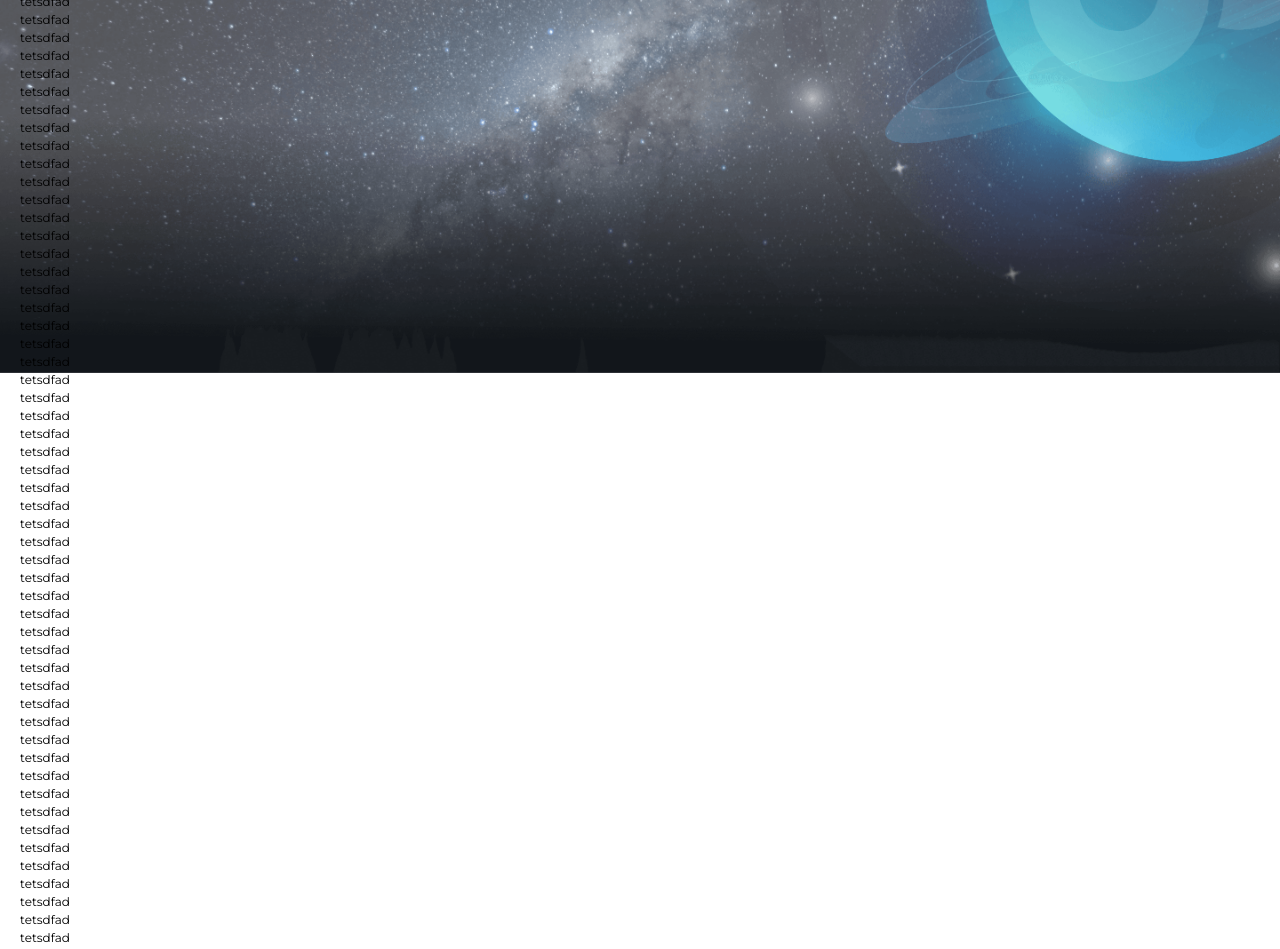
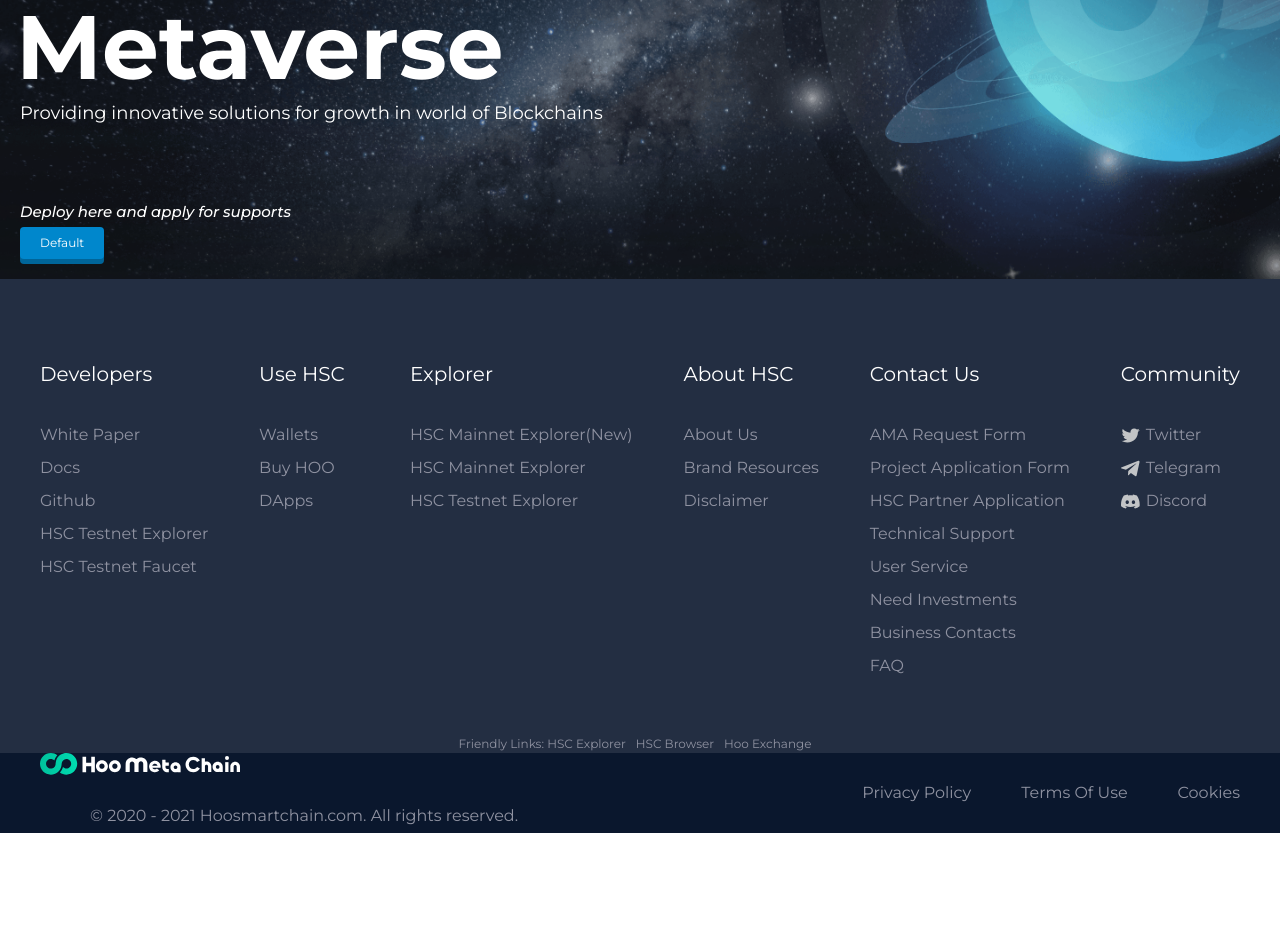
Before and after one commit to rizwanzaheer/hsc-revamp, a Vue app: page / in a window 1280 px wide. Shown: the part 160-1109 px from the top of the page. After the commit the page ends 1016 px from the top, so only its background shows below. Built offline with nearby package versions, Linux system fonts and the light colour scheme.

Commit message:
fix the banner background color add the button etc

```diff
--- a/src/layouts/main.vue
+++ b/src/layouts/main.vue
@@ -45,6 +45,7 @@
 .main-con {
     background: url('../images/banner/main-banner.png') no-repeat; //left center;
     background-size: contain;
+    background-color: #12171b;
     // &:hover {
     //     background: url('../images/icon/join/twitter.svg') no-repeat left center;
     //     background-size: 25px 28px;
--- a/src/pages/home/index.vue
+++ b/src/pages/home/index.vue
@@ -8,286 +8,31 @@
                     class="uppercase text-[#E2459A] text-[15px] hover:text-[#02ead0] text-lg new-journey"
                 >
                     New Journey
-                    <span class="border-b-2 border-[#E2459A] w-[25px] ml-3"></span>
+                    <span class="border-b-2 border-[#E2459A] w-[25px] ml-2"></span>
                 </el-button>
-                <h1 class="text-[34px] font-[600] leading-[41.45px]">Building an Ecological</h1>
+                <h3
+                    class="text-[34px] font-[600] leading-[41.45px] text-white"
+                >Building an Ecological</h3>
+                <h1 class="text-[90px] font-[700] leading-[109.71px] text-white ml-[-4px]">Metaverse</h1>
+                <p
+                    class="text-[18px] leading-[21.94px] text-white"
+                >Providing innovative solutions for growth in world of Blockchains</p>
+
+                <br />
+                <br />
+                <br />
+                <br />
+                <p
+                    class="text-[15px] leading-[30px] font-[500] italic text-white"
+                >Deploy here and apply for supports</p>
+                <el-button class="el-primary-button">Default</el-button>
             </div>
 
-            <el-row>
+            <!-- <el-row>
                 <el-col :span="24" :gutter="20">
                     <div class="grid-content bg-purple-dark">tetsdfad</div>
                 </el-col>
-            </el-row>
-            <el-row>
-                <el-col :span="24" :gutter="20">
-                    <div class="grid-content bg-purple-dark">tetsdfad</div>
-                </el-col>
-            </el-row>
-            <el-row>
-                <el-col :span="24" :gutter="20">
-                    <div class="grid-content bg-purple-dark">tetsdfad</div>
-                </el-col>
-            </el-row>
-            <el-row>
-                <el-col :span="24" :gutter="20">
-                    <div class="grid-content bg-purple-dark">tetsdfad</div>
-                </el-col>
-            </el-row>
-            <el-row>
-                <el-col :span="24" :gutter="20">
-                    <div class="grid-content bg-purple-dark">tetsdfad</div>
-                </el-col>
-            </el-row>
-            <el-row>
-                <el-col :span="24" :gutter="20">
-                    <div class="grid-content bg-purple-dark">tetsdfad</div>
-                </el-col>
-            </el-row>
-            <el-row>
-                <el-col :span="24" :gutter="20">
-                    <div class="grid-content bg-purple-dark">tetsdfad</div>
-                </el-col>
-            </el-row>
-            <el-row>
-                <el-col :span="24" :gutter="20">
-                    <div class="grid-content bg-purple-dark">tetsdfad</div>
-                </el-col>
-            </el-row>
-            <el-row>
-                <el-col :span="24" :gutter="20">
-                    <div class="grid-content bg-purple-dark">tetsdfad</div>
-                </el-col>
-            </el-row>
-            <el-row>
-                <el-col :span="24" :gutter="20">
-                    <div class="grid-content bg-purple-dark">tetsdfad</div>
-                </el-col>
-            </el-row>
-            <el-row>
-                <el-col :span="24" :gutter="20">
-                    <div class="grid-content bg-purple-dark">tetsdfad</div>
-                </el-col>
-            </el-row>
-            <el-row>
-                <el-col :span="24" :gutter="20">
-                    <div class="grid-content bg-purple-dark">tetsdfad</div>
-                </el-col>
-            </el-row>
-            <el-row>
-                <el-col :span="24" :gutter="20">
-                    <div class="grid-content bg-purple-dark">tetsdfad</div>
-                </el-col>
-            </el-row>
-            <el-row>
-                <el-col :span="24" :gutter="20">
-                    <div class="grid-content bg-purple-dark">tetsdfad</div>
-                </el-col>
-            </el-row>
-            <el-row>
-                <el-col :span="24" :gutter="20">
-                    <div class="grid-content bg-purple-dark">tetsdfad</div>
-                </el-col>
-            </el-row>
-            <el-row>
-                <el-col :span="24" :gutter="20">
-                    <div class="grid-content bg-purple-dark">tetsdfad</div>
-                </el-col>
-            </el-row>
-            <el-row>
-                <el-col :span="24" :gutter="20">
-                    <div class="grid-content bg-purple-dark">tetsdfad</div>
-                </el-col>
-            </el-row>
-            <el-row>
-                <el-col :span="24" :gutter="20">
-                    <div class="grid-content bg-purple-dark">tetsdfad</div>
-                </el-col>
-            </el-row>
-            <el-row>
-                <el-col :span="24" :gutter="20">
-                    <div class="grid-content bg-purple-dark">tetsdfad</div>
-                </el-col>
-            </el-row>
-            <el-row>
-                <el-col :span="24" :gutter="20">
-                    <div class="grid-content bg-purple-dark">tetsdfad</div>
-                </el-col>
-            </el-row>
-            <el-row>
-                <el-col :span="24" :gutter="20">
-                    <div class="grid-content bg-purple-dark">tetsdfad</div>
-                </el-col>
-            </el-row>
-            <el-row>
-                <el-col :span="24" :gutter="20">
-                    <div class="grid-content bg-purple-dark">tetsdfad</div>
-                </el-col>
-            </el-row>
-            <el-row>
-                <el-col :span="24" :gutter="20">
-                    <div class="grid-content bg-purple-dark">tetsdfad</div>
-                </el-col>
-            </el-row>
-            <el-row>
-                <el-col :span="24" :gutter="20">
-                    <div class="grid-content bg-purple-dark">tetsdfad</div>
-                </el-col>
-            </el-row>
-            <el-row>
-                <el-col :span="24" :gutter="20">
-                    <div class="grid-content bg-purple-dark">tetsdfad</div>
-                </el-col>
-            </el-row>
-            <el-row>
-                <el-col :span="24" :gutter="20">
-                    <div class="grid-content bg-purple-dark">tetsdfad</div>
-                </el-col>
-            </el-row>
-            <el-row>
-                <el-col :span="24" :gutter="20">
-                    <div class="grid-content bg-purple-dark">tetsdfad</div>
-                </el-col>
-            </el-row>
-            <el-row>
-                <el-col :span="24" :gutter="20">
-                    <div class="grid-content bg-purple-dark">tetsdfad</div>
-                </el-col>
-            </el-row>
-            <el-row>
-                <el-col :span="24" :gutter="20">
-                    <div class="grid-content bg-purple-dark">tetsdfad</div>
-                </el-col>
-            </el-row>
-            <el-row>
-                <el-col :span="24" :gutter="20">
-                    <div class="grid-content bg-purple-dark">tetsdfad</div>
-                </el-col>
-            </el-row>
-            <el-row>
-                <el-col :span="24" :gutter="20">
-                    <div class="grid-content bg-purple-dark">tetsdfad</div>
-                </el-col>
-            </el-row>
-            <el-row>
-                <el-col :span="24" :gutter="20">
-                    <div class="grid-content bg-purple-dark">tetsdfad</div>
-                </el-col>
-            </el-row>
-            <el-row>
-                <el-col :span="24" :gutter="20">
-                    <div class="grid-content bg-purple-dark">tetsdfad</div>
-                </el-col>
-            </el-row>
-            <el-row>
-                <el-col :span="24" :gutter="20">
-                    <div class="grid-content bg-purple-dark">tetsdfad</div>
-                </el-col>
-            </el-row>
-            <el-row>
-                <el-col :span="24" :gutter="20">
-                    <div class="grid-content bg-purple-dark">tetsdfad</div>
-                </el-col>
-            </el-row>
-            <el-row>
-                <el-col :span="24" :gutter="20">
-                    <div class="grid-content bg-purple-dark">tetsdfad</div>
-                </el-col>
-            </el-row>
-            <el-row>
-                <el-col :span="24" :gutter="20">
-                    <div class="grid-content bg-purple-dark">tetsdfad</div>
-                </el-col>
-            </el-row>
-            <el-row>
-                <el-col :span="24" :gutter="20">
-                    <div class="grid-content bg-purple-dark">tetsdfad</div>
-                </el-col>
-            </el-row>
-            <el-row>
-                <el-col :span="24" :gutter="20">
-                    <div class="grid-content bg-purple-dark">tetsdfad</div>
-                </el-col>
-            </el-row>
-            <el-row>
-                <el-col :span="24" :gutter="20">
-                    <div class="grid-content bg-purple-dark">tetsdfad</div>
-                </el-col>
-            </el-row>
-            <el-row>
-                <el-col :span="24" :gutter="20">
-                    <div class="grid-content bg-purple-dark">tetsdfad</div>
-                </el-col>
-            </el-row>
-            <el-row>
-                <el-col :span="24" :gutter="20">
-                    <div class="grid-content bg-purple-dark">tetsdfad</div>
-                </el-col>
-            </el-row>
-            <el-row>
-                <el-col :span="24" :gutter="20">
-                    <div class="grid-content bg-purple-dark">tetsdfad</div>
-                </el-col>
-            </el-row>
-            <el-row>
-                <el-col :span="24" :gutter="20">
-                    <div class="grid-content bg-purple-dark">tetsdfad</div>
-                </el-col>
-            </el-row>
-            <el-row>
-                <el-col :span="24" :gutter="20">
-                    <div class="grid-content bg-purple-dark">tetsdfad</div>
-                </el-col>
-            </el-row>
-            <el-row>
-                <el-col :span="24" :gutter="20">
-                    <div class="grid-content bg-purple-dark">tetsdfad</div>
-                </el-col>
-            </el-row>
-            <el-row>
-                <el-col :span="24" :gutter="20">
-                    <div class="grid-content bg-purple-dark">tetsdfad</div>
-                </el-col>
-            </el-row>
-            <el-row>
-                <el-col :span="24" :gutter="20">
-                    <div class="grid-content bg-purple-dark">tetsdfad</div>
-                </el-col>
-            </el-row>
-            <el-row>
-                <el-col :span="24" :gutter="20">
-                    <div class="grid-content bg-purple-dark">tetsdfad</div>
-                </el-col>
-            </el-row>
-            <el-row>
-                <el-col :span="24" :gutter="20">
-                    <div class="grid-content bg-purple-dark">tetsdfad</div>
-                </el-col>
-            </el-row>
-            <el-row>
-                <el-col :span="24" :gutter="20">
-                    <div class="grid-content bg-purple-dark">tetsdfad</div>
-                </el-col>
-            </el-row>
-            <el-row>
-                <el-col :span="24" :gutter="20">
-                    <div class="grid-content bg-purple-dark">tetsdfad</div>
-                </el-col>
-            </el-row>
-            <el-row>
-                <el-col :span="24" :gutter="20">
-                    <div class="grid-content bg-purple-dark">tetsdfad</div>
-                </el-col>
-            </el-row>
-            <el-row>
-                <el-col :span="24" :gutter="20">
-                    <div class="grid-content bg-purple-dark">tetsdfad</div>
-                </el-col>
-            </el-row>
-            <el-row>
-                <el-col :span="24" :gutter="20">
-                    <div class="grid-content bg-purple-dark">tetsdfad</div>
-                </el-col>
-            </el-row>
+            </el-row>-->
         </div>
     </el-main>
 </template>
@@ -300,6 +45,24 @@
             border-color: $color-primary;
         }
     }
+}
+
+.el-primary-button {
+    border: 0;
+    background: #0087cc;
+    border-radius: 4px;
+    box-shadow: 0 5px 0 #006599;
+    color: #fff;
+    cursor: pointer;
+    font: inherit;
+    margin: 0;
+    outline: 0;
+    padding: 12px 20px;
+    transition: all 0.1s linear;
+}
+.el-primary-button:active {
+    box-shadow: 0 2px 0 #006599;
+    transform: translateY(3px);
 }
 
 // .home-con {
```
